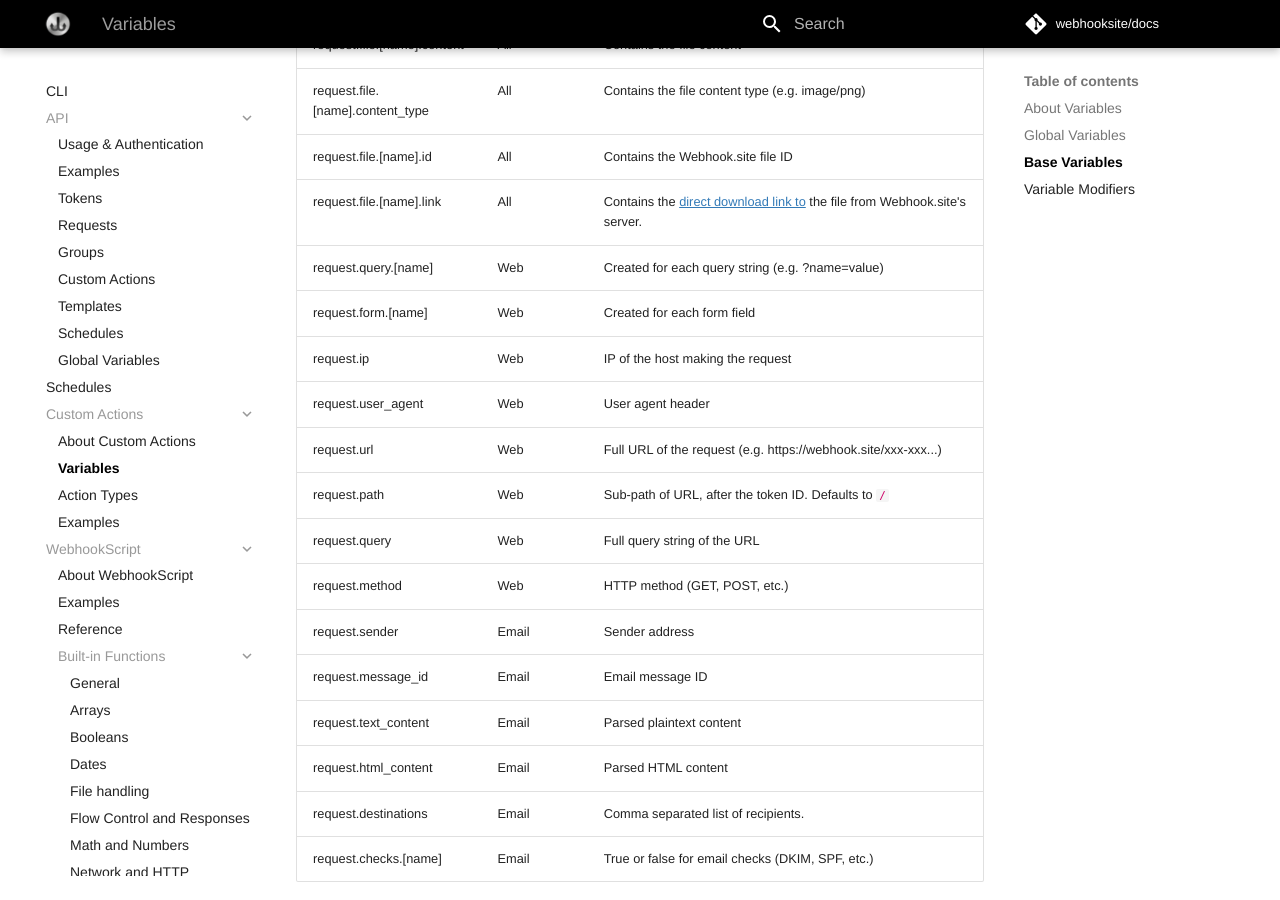
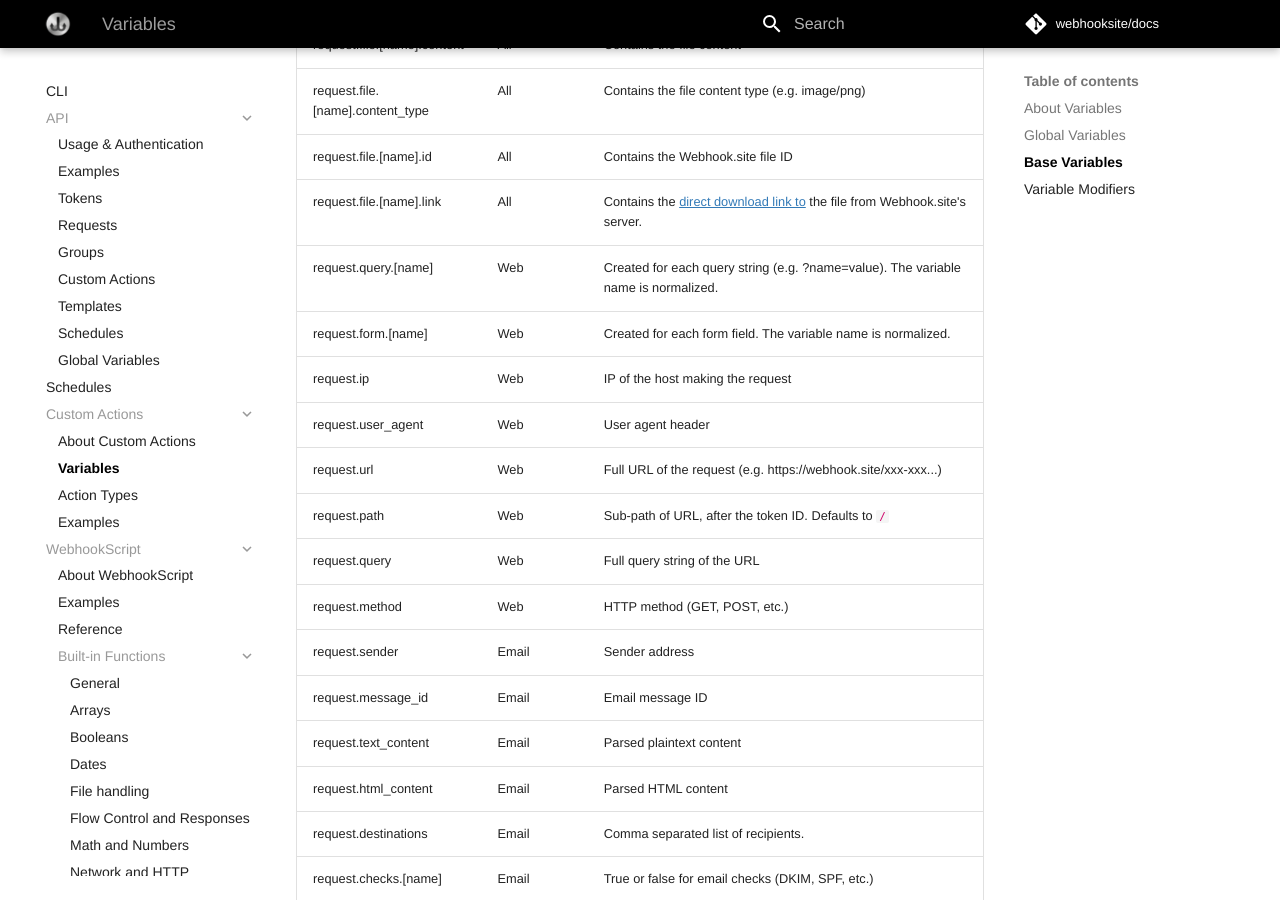
Before and after one commit to webhooksite/docs, an MkDocs documentation site: the page built from docs/custom-actions/variables.md, in a window 1280 px wide and 900 px high, scrolled down 2201 px. Built offline with MkDocs 1.6.1 and Material for MkDocs 9.7.7, drawn with Linux system fonts in a browser that asks for light colours; comment, search, counter and statistics services are not loaded.

Commit message:
Document variable name normalization

```diff
--- a/docs/custom-actions/variables.md
+++ b/docs/custom-actions/variables.md
@@ -55,8 +55,8 @@ These variables are automatically available for each request or email. Different
 | request.file.[name].content_type  | All           | Contains the file content type (e.g. image/png)                                                        |
 | request.file.[name].id            | All           | Contains the Webhook.site file ID                                                                      |
 | request.file.[name].link          | All           | Contains the [direct download link to](/api/tokens.html#download-request-file) the file from Webhook.site's server. |
-| request.query.[name]              | Web           | Created for each query string (e.g. ?name=value)                                                       |
-| request.form.[name]               | Web           | Created for each form field                                                                            |
+| request.query.[name]              | Web           | Created for each query string (e.g. ?name=value). The variable name is normalized.                     |
+| request.form.[name]               | Web           | Created for each form field. The variable name is normalized.                                          |
 | request.ip                        | Web           | IP of the host making the request                                                                      |
 | request.user_agent                | Web           | User agent header                                                                                      |
 | request.url                       | Web           | Full URL of the request (e.g. https://webhook.site/xxx-xxx...)                                         |
```
